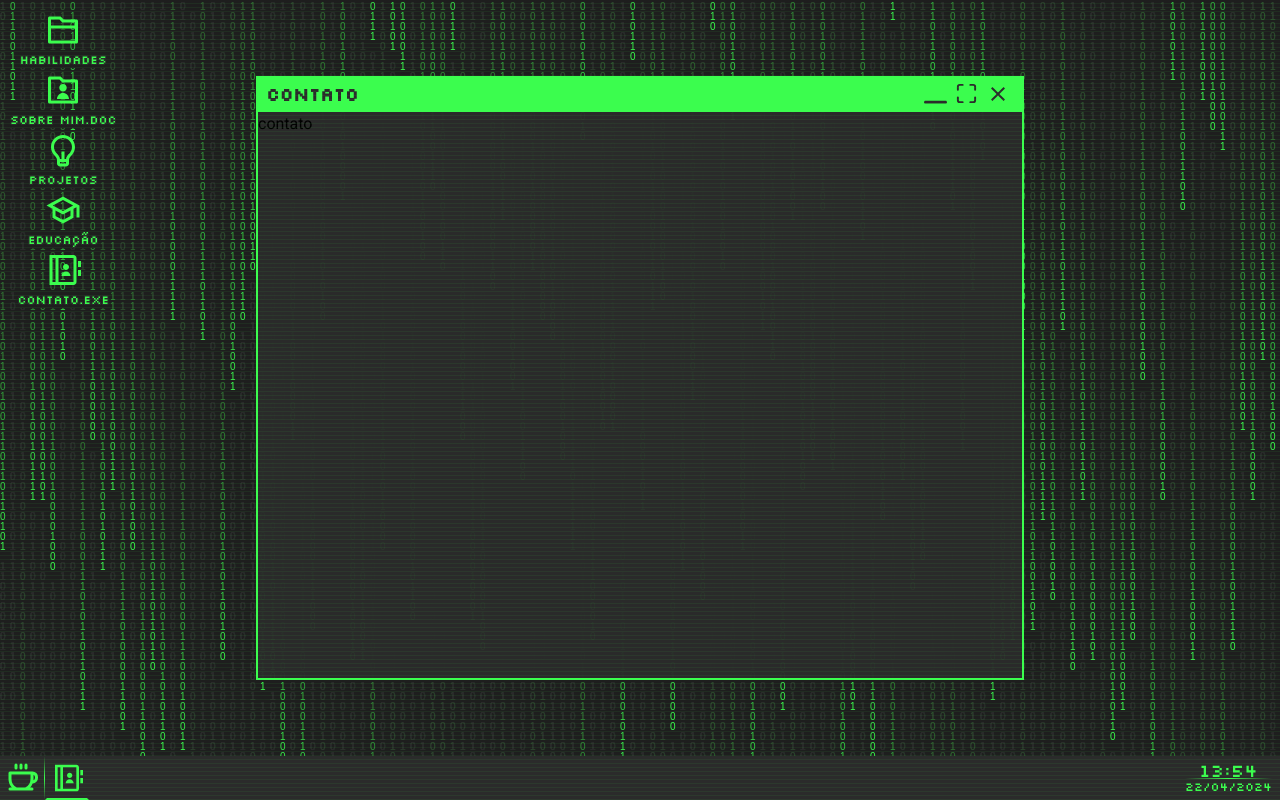
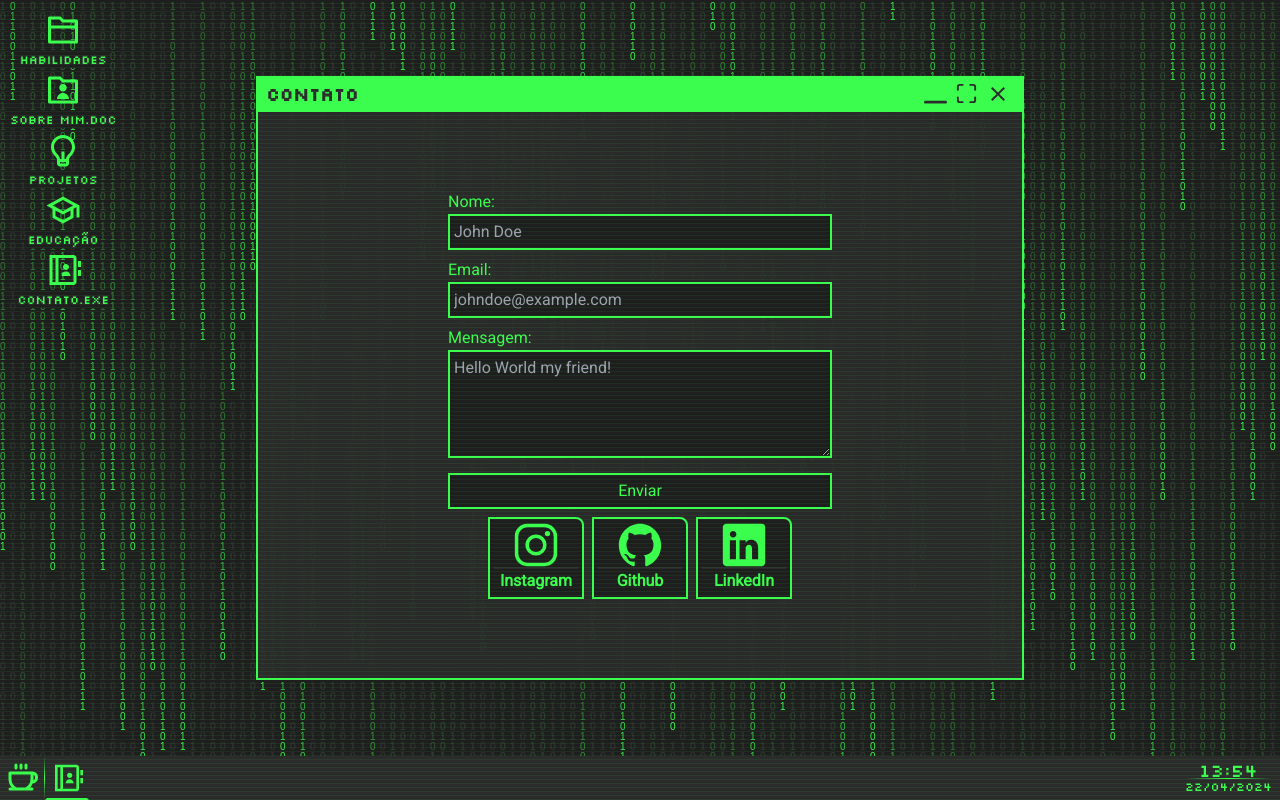
Before and after one commit to Icaro-Davi/personal-portfolio, a Next.js app: page / in a window 1280 px wide. Both pictures are taken after a click on the link "Contato". Built offline with nearby package versions, Linux system fonts and the light colour scheme.

Commit message:
add Form to contact FIle

```diff
--- /dev/null
+++ b/src/components/Form/ContactMail/index.tsx
@@ -0,0 +1,35 @@
+import type { FC } from "react";
+import Input from "../Input";
+import TextArea from "../TextArea";
+import SubmitFormButton from "../Submit";
+
+type ContactMailProps = {
+    mailto: string;
+}
+
+const ContactMailForm: FC<ContactMailProps> = (props) => {
+    return (
+        <form method="POST" action={`mailto:${props.mailto}`} encType="text/plain" className="max-w-96 m-auto">
+            <Input
+                name="name"
+                type='text'
+                title="Nome:"
+                placeholder="John Doe"
+            />
+            <Input
+                name="email"
+                type='email'
+                title="Email:"
+                placeholder="johndoe@example.com"
+            />
+            <TextArea
+                title="Mensagem:"
+                name="message"
+                placeholder="Hello World my friend!"
+            />
+            <SubmitFormButton title="Enviar" />
+        </form>
+    );
+}
+
+export default ContactMailForm;
--- /dev/null
+++ b/src/components/Form/Input.tsx
@@ -0,0 +1,18 @@
+import Wrapper from "./Wrapper";
+import type { FC, InputHTMLAttributes } from "react";
+import className from "./sharedStyles";
+
+type InputProps = {
+    title?: string;
+} & InputHTMLAttributes<HTMLInputElement>;
+
+const Input: FC<InputProps> = ({ title, ...props }) => (
+    <Wrapper title={title}>
+        <input
+            {...props}
+            className={className.formElementStyle.toClassName()}
+        />
+    </Wrapper>
+);
+
+export default Input;
--- /dev/null
+++ b/src/components/Form/Submit.tsx
@@ -0,0 +1,21 @@
+import GlitchText from '@/components/Glitch/Text';
+import className from "./sharedStyles";
+
+import type { FC } from "react";
+
+type SubmitFormButtonProps = {
+    title?: string;
+}
+
+const SubmitFormButton: FC<SubmitFormButtonProps> = ({ title }) => (
+    <button
+        type="submit"
+        className={className.formElementStyle.toClassName('text-primary')}
+    >
+        <GlitchText>
+            {title}
+        </GlitchText>
+    </button>
+);
+
+export default SubmitFormButton;
--- /dev/null
+++ b/src/components/Form/TextArea.tsx
@@ -0,0 +1,20 @@
+import Wrapper from "./Wrapper";
+import className from "./sharedStyles";
+
+import type { FC, TextareaHTMLAttributes } from "react";
+
+type TextAreaProps = {
+    title?: string;
+} & TextareaHTMLAttributes<HTMLTextAreaElement>;
+
+const TextArea: FC<TextAreaProps> = ({ title, ...props }) => (
+    <Wrapper title={title}>
+        <textarea
+            {...props}
+            rows={4}
+            className={className.formElementStyle.toClassName()}
+        />
+    </Wrapper>
+);
+
+export default TextArea;
--- /dev/null
+++ b/src/components/Form/Wrapper.tsx
@@ -0,0 +1,30 @@
+import { useMemo, cloneElement, Children, memo } from "react";
+import type { FC, ReactElement, ReactNode } from "react";
+
+type InputProps = {
+    title?: string;
+    children: ReactNode;
+};
+
+const Wrapper: FC<InputProps> = memo(
+    ({ children, title }) => {
+        const id = useMemo(() => title ? Math.random().toString(32).slice(-6) : undefined, [title]);
+        return (
+            <div className="w-full inline-block text-primary mb-2">
+                {title && (
+                    <label
+                        htmlFor={id}
+                        className="block"
+                    >{title}</label>
+                )}
+                <div className='w-full'>
+                    {Children.map(children, (child, index) => (
+                        cloneElement(child as ReactElement, { id })
+                    ))}
+                </div>
+            </div>
+        )
+    }
+);
+
+export default Wrapper;
--- /dev/null
+++ b/src/components/Form/sharedStyles.ts
@@ -0,0 +1,17 @@
+import CreateTailwindStyle from "@/utils/CreateTailwindStyle";
+
+const className = {
+    formElementStyle: new CreateTailwindStyle([
+        'p-1',
+        'w-full',
+        'outline-none',
+        'bg-background',
+        'border-2',
+        'border-primary',
+        'focus:border-white',
+        'z-10',
+        'relative'
+    ])
+}
+
+export default className;
--- /dev/null
+++ b/src/components/Layout/OSSystem/File/Contact.tsx
@@ -0,0 +1,33 @@
+import { IoLogoInstagram, IoLogoGithub, IoLogoLinkedin } from 'react-icons/io5';
+import ContactMailForm from "@/components/Form/ContactMail";
+import IconShape from "@/components/IconShape";
+
+import type { FC } from "react";
+
+const Contact: FC = () => (
+
+    <div className="p-2 h-full flex justify-center items-center">
+        <div>
+            <ContactMailForm mailto="icarodaviduarte@gmail.com" />
+            <div className="flex flex-wrap justify-center gap-2 mt-2">
+                <IconShape
+                    icon={IoLogoInstagram}
+                    title='Instagram'
+                    href='https://instagram.com/icaro_davi_'
+                />
+                <IconShape
+                    icon={IoLogoGithub}
+                    title="Github"
+                    href='https://github.com/icaro-davi'
+                />
+                <IconShape
+                    icon={IoLogoLinkedin}
+                    title="LinkedIn"
+                    href='https://linkedin.com/in/icaro-davi'
+                />
+            </div>
+        </div>
+    </div>
+);
+
+export default Contact;
--- a/src/components/Layout/OSSystem/WorkspaceApps.tsx
+++ b/src/components/Layout/OSSystem/WorkspaceApps.tsx
@@ -2,6 +2,7 @@ import Timeline from "./File/Timeline";
 import AboutMe from "./File/AboutMe";
 import Projects from "./File/Projects";
 import Abilities from "./File/Abilities";
+import Contact from "./File/Contact";
 
 import type { WorkspaceAppsType } from "./types";
 
@@ -37,7 +38,7 @@ const WorkspaceApps: WorkspaceAppsType = [
         fileExtension: '.exe',
         iconName: 'CONTACT',
         id: 'contact',
-        content: 'contato'
+        content: <Contact />
     }
 ]
 
```
